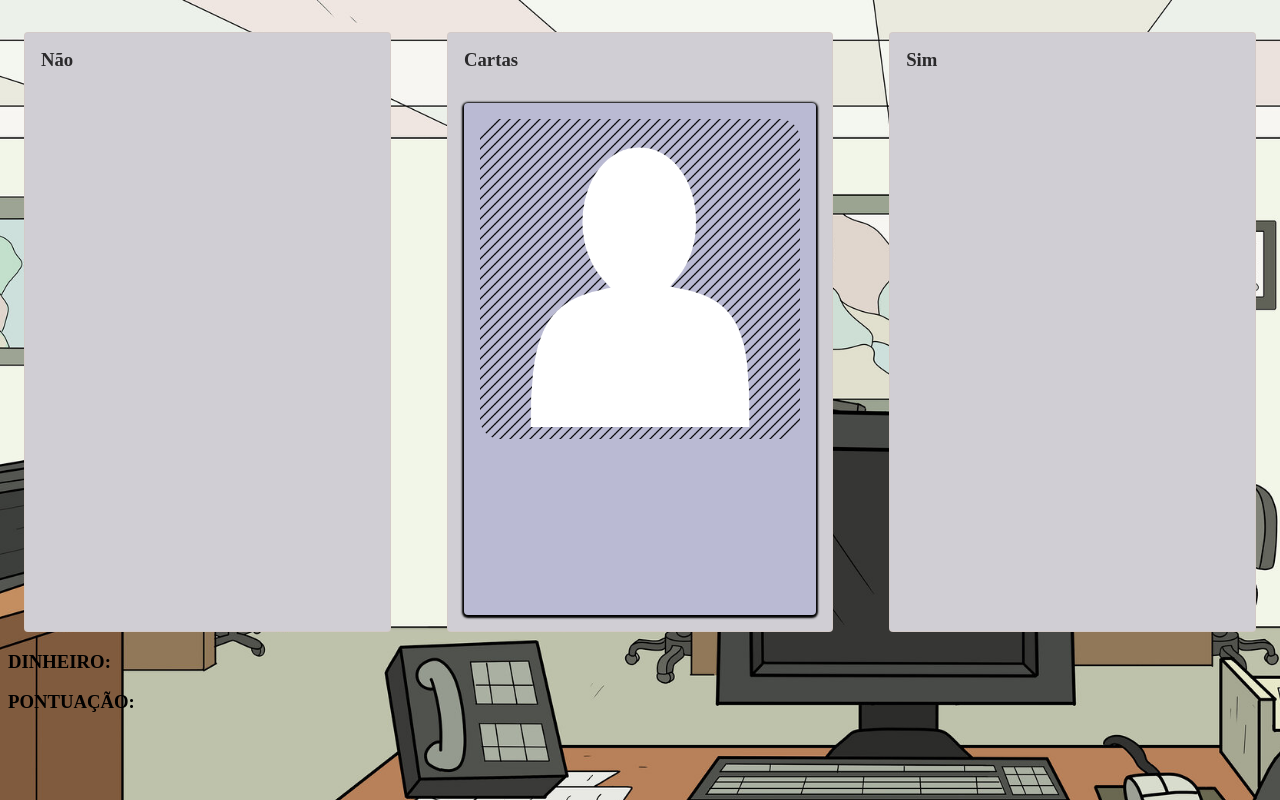
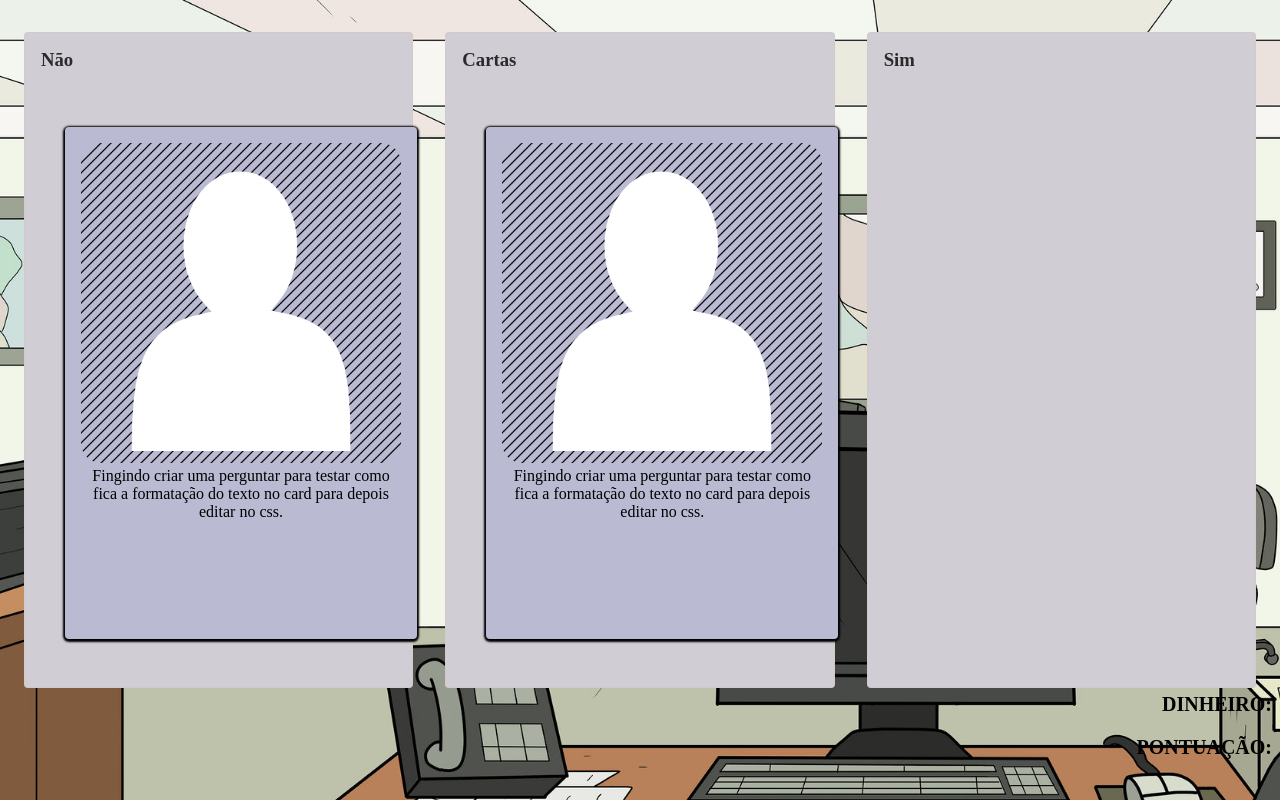
Before and after one commit to MarcusVSRDev/Trabalho-de-Conclusao-de-curso, a plain HTML site: page Projeto/views/jogo.html in a window 1280 px wide. Drawn offline with Linux system fonts and the light colour scheme.

Commit message:
Preparação para criação dinâmicas das cartas e criando funções para textos

```diff
--- a/Projeto/views/jogo.html
+++ b/Projeto/views/jogo.html
@@ -14,28 +14,40 @@
 
 
     <div class="boards">
+
         <div class="board">
             <h3>Não</h3>
-            <div class="dropzone">
+            <div class="dropzone" id="nao">
             </div>
         </div>
+
         <div class="board">
             <h3>Cartas</h3>
-            <div class="dropzone">
+            <div class="dropzone" id="inicio">
                 <div class="card" draggable="true">
-                    <div class="content"><img src="img/Peso1e2.png" alt=""></div>
+                    <div class="content">
+                        <img src="img/Peso1e2.png" alt="">
+                        <div class="text">Fingindo criar uma perguntar para testar como fica a formatação do
+                            texto no card para depois
+                            editar no css.</div>
+                    </div>
                 </div>
             </div>
         </div>
+
         <div class="board">
             <h3>Sim</h3>
-            <div class="dropzone">
+            <div class="dropzone" id="sim">
             </div>
         </div>
+
     </div>
-
-    <h3>DINHEIRO:</h3>
-    <h3>PONTUAÇÃO:</h3>
+    <div>
+        <h2 class="dinheiro">DINHEIRO:<p id="dinheiro"></p>
+        </h2>
+        <h2 class="pontuacao">PONTUAÇÃO:<p id="pontuação"></p>
+        </h2>
+    </div>
 
 </body>
 
--- a/Projeto/views/script/script.js
+++ b/Projeto/views/script/script.js
@@ -1,11 +1,70 @@
+/**<div class="card" draggable="true">
+    <div class="content">
+        <img src="img/Peso1e2.png" alt="">
+            <p class="dont-break-out">Fingindo criar uma perguntar para testar como fica a formatação do
+                texto no card para depois
+                editar no css.</p>
+    </div>
+</div>*/
+
 function log(mensagem) {
     console.log(mensagem)
 }
+/**
+let container = document.querySelector('#nao')
+let card = document.createElement('div')
+card.classList.add('card')
+card.draggable = true
+container.appendChild(card)
+
+let content = document.createElement('div')
+content.classList.add('content')
+card.appendChild(content)
+
+let img = document.createElement('img')
+img.src = 'img/peso1e2.png'
+content.appendChild(img)
+
+let texto = 'Fingindo criar uma perguntar para testar como fica a formatação do texto no card para depois editar no css.'
+let p = document.createElement('p')
+content.appendChild(p)
+p.innerHTML = texto
+*/
+
+let container = document.querySelector('#nao')
+let card = document.createElement('div')
+card.classList.add('card')
+card.draggable = true
+container.appendChild(card)
+
+let content = document.createElement('div')
+content.classList.add('content')
+card.appendChild(content)
+
+let img = document.createElement('img')
+img.src = 'img/peso1e2.png'
+content.appendChild(img)
+
+let texto = 'Fingindo criar uma perguntar para testar como fica a formatação do texto no card para depois editar no css.'
+let divtext = document.createElement('div')
+divtext.classList.add('text')
+content.appendChild(divtext)
+divtext.innerHTML = texto
+
+/**
+let semana = 1
+let money = 3000
+let pont = document.querySelector('#pontuação')
+pont.innerHTML = semana + ' Semanas'
+let din = document.querySelector('#dinheiro')
+din.innerHTML = 'R$ ' + money
+*/
 
 
 const cards = document.querySelectorAll('.card')
 const dropzones = document.querySelectorAll('.dropzone')
-    /** Cards */
+
+/** Cards */
 
 cards.forEach(card => {
     card.addEventListener('dragstart', dragstart)
--- a/Projeto/views/style.css
+++ b/Projeto/views/style.css
@@ -1,5 +1,3 @@
-html {}
-
 body {
     background-image: url("img/Office.jpg");
     background-size: 1920px 1080px;
@@ -17,6 +15,7 @@ margin-top: 32px;
 }
 
 .board {
+    min-width: 30vw;
     background-color: #d0ced4;
     border: 1px solid #FD951F11;
     border-radius: 4px;
@@ -30,16 +29,26 @@ padding: 16px;
 }
 
 .dropzone {
-padding: 16px;
-min-width: 26vw;
- min-height: 60vh;
+    text-align: center;
+    justify-content: center;
+    padding: 40px;
+    min-width: 25vw;
+    min-height: 65vh;
 }
 
 .card {
+    position: absolute;
     display: flex;
-background-color: #babad3;padding: 16px;box-shadow: 0 1px 2px 2px;height: 60vh;border-radius: 4px;}
+    background-color:
+    #babad3;padding:
+    16px;box-shadow: 0 1px 2px 2px;
+    height: 60vh;
+    border-radius: 4px;
+}
 
-.highlight {background-color: #ffb0b0;}
+.highlight {
+    background-color: #ffb0b0;
+}
 
 .card,
 .dropzone {
@@ -50,5 +59,27 @@ transition: 0.5s;
     cursor: move;
     opacity: 0.3;
 }
-.Over { background-color: rgb(141, 206, 146)
+    .Over {
+    background-color: rgb(141, 206, 146)
 }
+
+.dinheiro,
+.pontuacao {
+    text-align: right;
+    justify-content: right;
+    margin-top: 5px;
+    color: rgb(0, 0, 0);
+    font-weight: bold;
+    font-size: 20px;
+}
+
+#dinheiro,
+#pontuação{
+    color: rgb(70, 70, 70);
+    font-size: 20px;
+}
+
+.text{
+    word-wrap: break-word;
+    width: 25vw;
+}
```
Also changed, not shown: 1 other file. Lines whose indentation alone changed are shown as unchanged.
